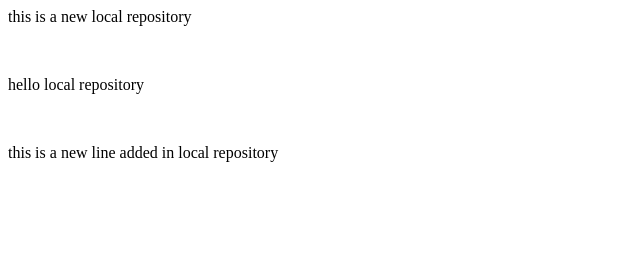
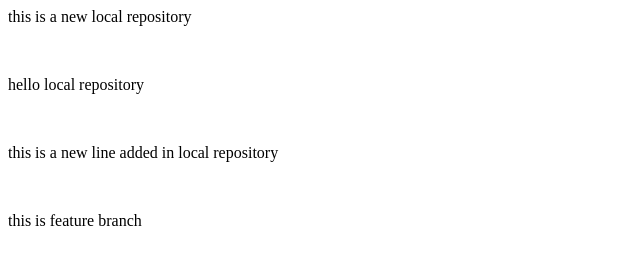
Before and after one commit to nafees08/LocalRepo, a plain HTML site: page index.html in a window 1280 px wide. Shown: the whole page, without its empty margins (0-640 px from the left). Drawn offline with Linux system fonts and the light colour scheme.

Commit message:
added Feature2 as a branch

```diff
--- a/index.html
+++ b/index.html
@@ -3,3 +3,5 @@
 <p> hello local repository</p>
 <br>
 <p> this is a new line added in local repository</p>
+<br>
+<p> this is feature branch</p>
```
